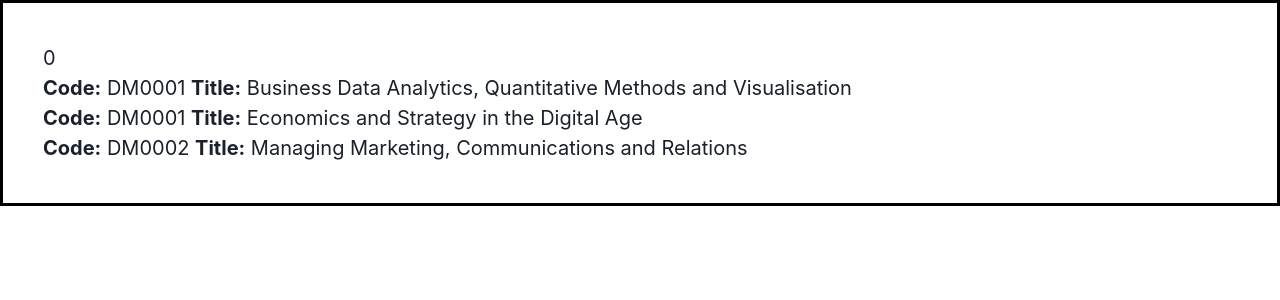
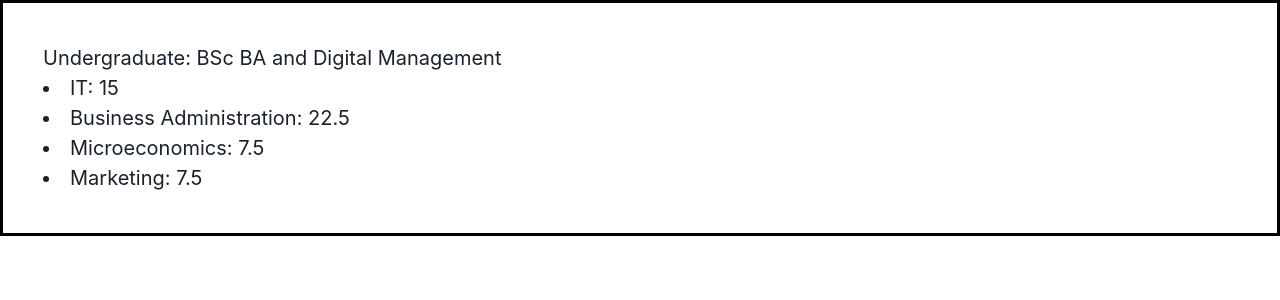
Before and after one commit to vemolista/cbs-pathfinder, a React (Create React App) app: page / in a window 1280 px wide. Shown: the top 300 px of the page. Built offline with nearby package versions, Linux system fonts and the light colour scheme.

Commit message:
very nice

```diff
--- a/src/App.tsx
+++ b/src/App.tsx
@@ -1,15 +1,16 @@
-import { ChakraProvider, Box, theme, Button } from "@chakra-ui/react";
-import { digitalManagement } from "./data";
+import { ChakraProvider, Box, theme } from "@chakra-ui/react";
+import { digitalManagement } from "./declarations/data";
+import { ProgrammeLevel } from "./declarations/types";
+import { showRewards } from "./components/showRewards";
 
 export const App = () => (
 	<ChakraProvider theme={theme}>
 		<Box padding={10} fontSize="xl" style={{ border: "3px solid black" }}>
-			<Box>{digitalManagement.programmeLevel}</Box>
-			{digitalManagement.mandatoryCourses.map((course) => (
-				<Box>
-					<b>Code:</b> {course.code} <b>Title:</b> {course.title}
-				</Box>
-			))}
+			<Box>
+				{ProgrammeLevel[digitalManagement.programmeLevel]}:{" "}
+				{digitalManagement.title}
+			</Box>
+			{showRewards(digitalManagement.mandatoryCourses)}
 		</Box>
 	</ChakraProvider>
 );
--- /dev/null
+++ b/src/components/showRewards.tsx
@@ -0,0 +1,21 @@
+import { sumECTSbyArea } from "../helpers/groupBy";
+import { Area, Course, Reward } from "../declarations/types";
+import { Box } from "@chakra-ui/react";
+
+export const showRewards = (courses: Course[]) => {
+	let rewards: Reward[] = [];
+
+	courses.map((course) => course.rewards.map((reward) => rewards.push(reward)));
+
+	let summedRewards = sumECTSbyArea(rewards);
+
+	return (
+		<Box>
+			{summedRewards.map((reward, i) => (
+				<li key={i}>
+					{Area[reward.area]}: {reward.ECTS}
+				</li>
+			))}
+		</Box>
+	);
+};
--- a/src/data.ts
+++ /dev/null
@@ -1,58 +0,0 @@
-import { Area, Programme, ProgrammeLevel } from "./types";
-
-export const digitalManagement: Programme = {
-	title: "Digital Management",
-	programmeLevel: ProgrammeLevel.UNDERGRADUATE,
-	mandatoryCourses: [
-		{
-			code: "DM0001",
-			title: "Business Data Analytics, Quantitative Methods and Visualisation",
-			rewards: [
-				{
-					area: Area.IT,
-					creditsInECTS: 5,
-				},
-				{
-					area: Area.BA,
-					creditsInECTS: 10,
-				},
-			],
-		},
-		{
-			code: "DM0001",
-			title: "Economics and Strategy in the Digital Age",
-			rewards: [
-				{
-					area: Area.MICRO,
-					creditsInECTS: 7.5,
-				},
-			],
-		},
-		{
-			code: "DM0002",
-			title: "Managing Marketing, Communications and Relations",
-			rewards: [
-				{
-					area: Area.MARKETING,
-					creditsInECTS: 7.5,
-				},
-				{
-					area: Area.BA,
-					creditsInECTS: 7.5,
-				},
-			],
-		},
-	],
-};
-
-export const informationSystems: Programme = {
-	title: "Digital Management",
-	programmeLevel: ProgrammeLevel.GRADUATE,
-	mandatoryCourses: [],
-	requirements: [
-		{
-			area: Area.IT,
-			creditsInECTS: 30,
-		},
-	],
-};
--- /dev/null
+++ b/src/declarations/data.ts
@@ -0,0 +1,81 @@
+import { Area, Programme, ProgrammeLevel } from "./types";
+
+export const digitalManagement: Programme = {
+	title: "BSc BA and Digital Management",
+	programmeLevel: ProgrammeLevel.Undergraduate,
+	mandatoryCourses: [
+		{
+			code: "DM0001",
+			title: "Digital Technologies and Data-Driven Business",
+			rewards: [
+				{
+					area: Area.IT,
+					creditsInECTS: 5,
+				},
+				{
+					area: Area["Business Administration"],
+					creditsInECTS: 10,
+				},
+			],
+		},
+		{
+			code: "DM0001",
+			title: "Business Data Analytics, Quantitative Methods and Visualisation",
+			rewards: [
+				{
+					area: Area.IT,
+					creditsInECTS: 10,
+				},
+				{
+					area: Area["Business Administration"],
+					creditsInECTS: 5,
+				},
+			],
+		},
+		{
+			code: "DM0001",
+			title: "Economics and Strategy in the Digital Age",
+			rewards: [
+				{
+					area: Area.Microeconomics,
+					creditsInECTS: 7.5,
+				},
+			],
+		},
+		{
+			code: "DM0002",
+			title: "Managing Marketing, Communications and Relations",
+			rewards: [
+				{
+					area: Area.Marketing,
+					creditsInECTS: 7.5,
+				},
+				{
+					area: Area["Business Administration"],
+					creditsInECTS: 7.5,
+				},
+			],
+		},
+	],
+};
+
+export const informationSystems: Programme = {
+	title: "MSc Business Administration and Information Systems",
+	programmeLevel: ProgrammeLevel.Graduate,
+	mandatoryCourses: [],
+	requirements: [
+		{
+			area: Area.IT,
+			creditsInECTS: 30,
+		},
+		{
+			area: Area["Business Administration"],
+			creditsInECTS: 25,
+		},
+		// TODO: change when compound requirements available
+		{
+			area: Area.Microeconomics,
+			creditsInECTS: 5,
+		},
+	],
+};
--- a/src/types.ts
+++ b/src/declarations/types.ts
@@ -1,19 +1,25 @@
 export enum Area {
-	MACRO = "Macroeconomics",
-	MICRO = "Microeconomics",
-	BA = "Business Administration",
-	IT = "IT",
-	FINANCE = "Finance",
-	ACC = "Accounting",
-	MARKETING = "Marketing",
+	"Macroeconomics",
+	"Microeconomics",
+	"Business Administration",
+	"IT",
+	"Finance",
+	"Accounting",
+	"Marketing",
 }
 
 export enum ProgrammeLevel {
-	UNDERGRADUATE,
-	GRADUATE,
+	"Undergraduate",
+	"Graduate",
 }
 
+// TODO: compound requirements (e.g. 5 ECTS in Macro and/or Micro)
 export type Requirement = {
+	area: Area;
+	creditsInECTS: number;
+};
+
+export type Reward = {
 	area: Area;
 	creditsInECTS: number;
 };
@@ -21,7 +27,7 @@
 export type Course = {
 	code: string;
 	title: string;
-	rewards: Requirement[];
+	rewards: Reward[];
 };
 
 export type Programme = {
--- /dev/null
+++ b/src/helpers/groupBy.tsx
@@ -0,0 +1,12 @@
+import { Area, Reward } from "../declarations/types";
+
+// going Array -> Map -> Array is kinda sus
+// but I'm just gonna let that go, because I'm so fucking rusty
+export const sumECTSbyArea = (requirements: Reward[]) => {
+	const map = new Map<Area, number>();
+
+	for (const { area, creditsInECTS } of requirements)
+		map.set(area, (map.get(area) || 0) + creditsInECTS);
+
+	return [...map].map(([area, ECTS]) => ({ area, ECTS }));
+};
--- /dev/null
+++ b/src/helpers/translators.tsx
@@ -0,0 +1,3 @@
+import { Area } from "../declarations/types";
+
+export const getAreaStringFromEnum = (area: Area) => {};
```
Also changed, not shown: tsconfig.json (+3 -9 lines).
